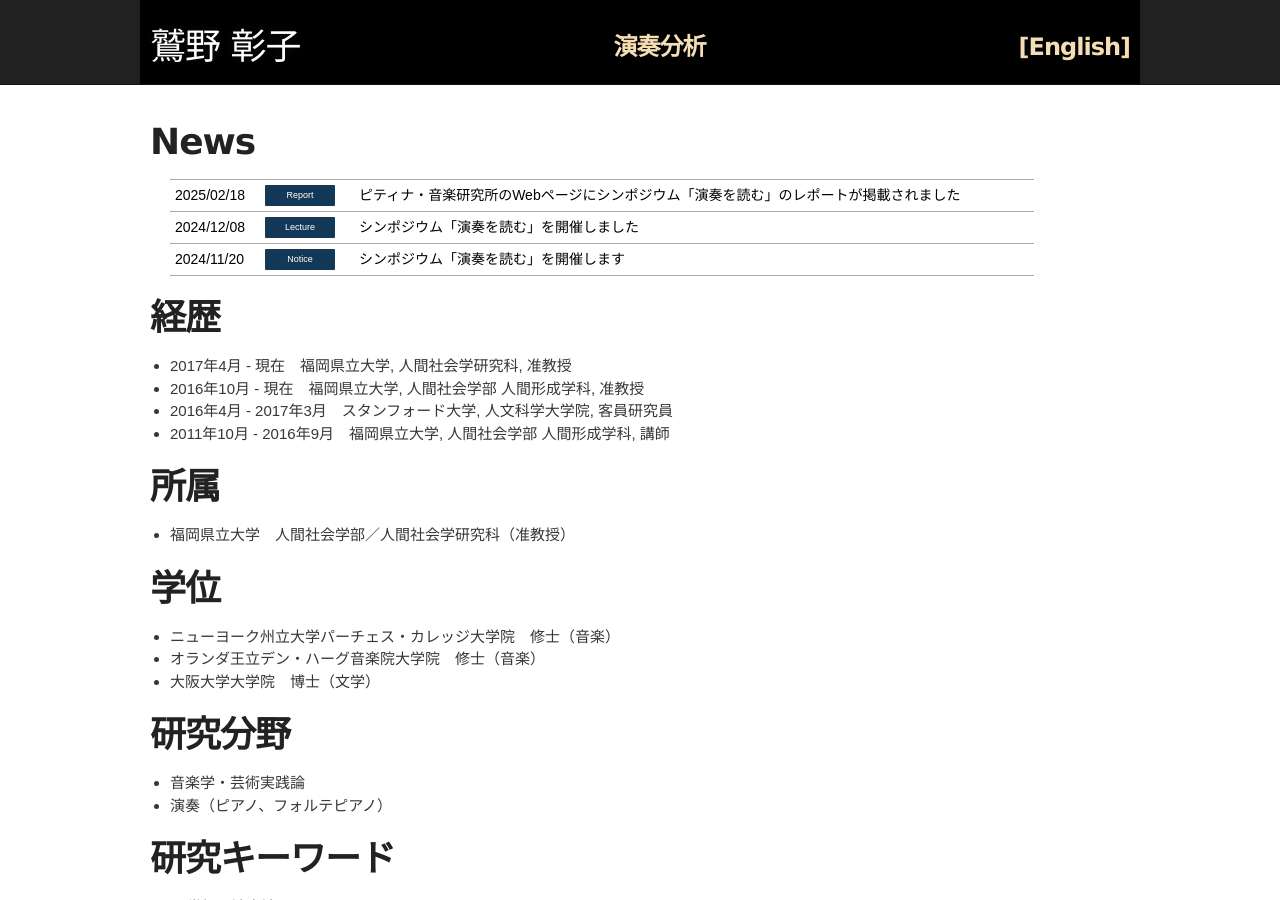
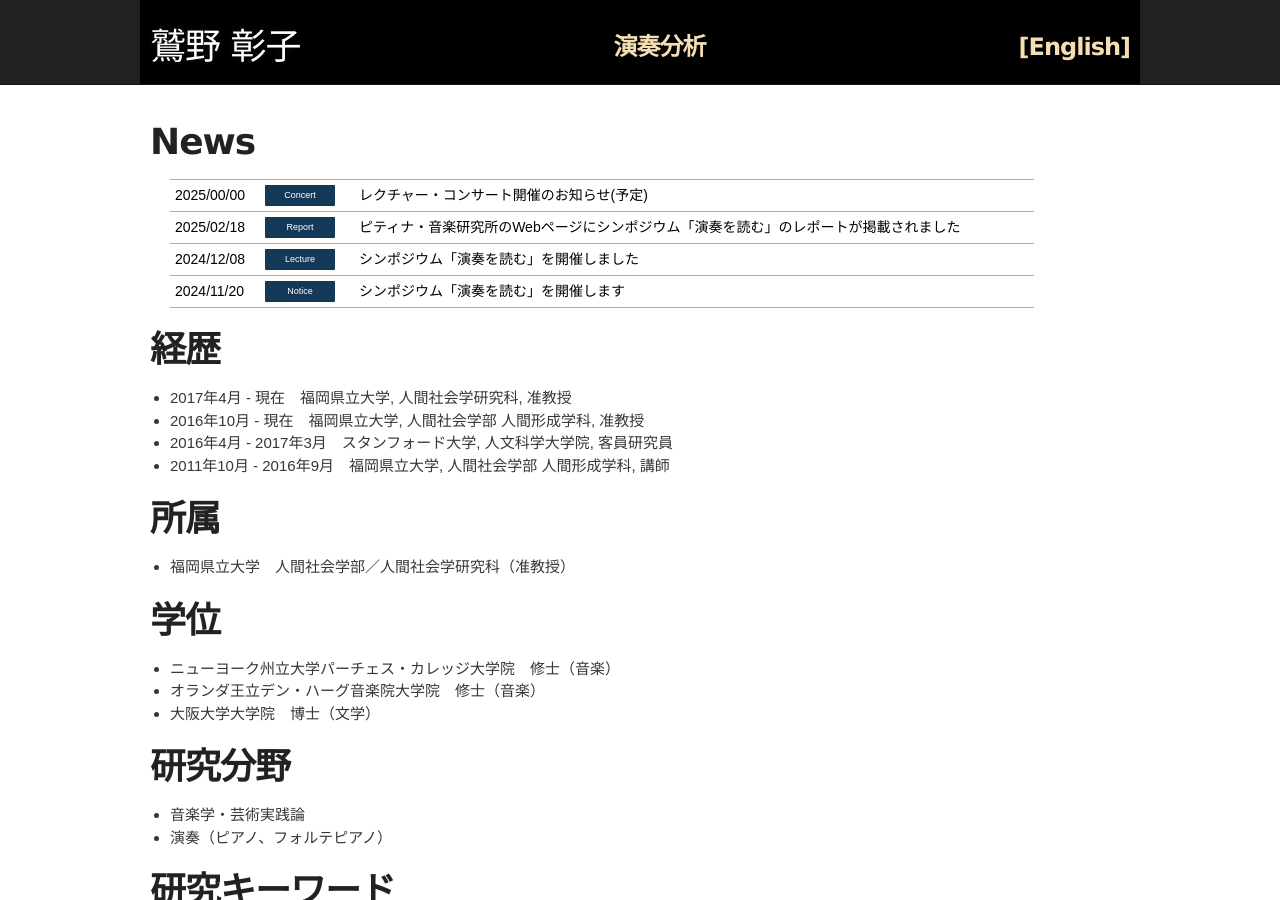
Before and after one commit to akikowashino/akikowashino.github.io, a Jekyll site: the page built from index.md, in a window 1280 px wide and 900 px high. Built offline with Jekyll 4.4.1, drawn with Linux system fonts in a browser that asks for light colours.

Commit message:
Update news.html

```diff
--- a/news.html
+++ b/news.html
@@ -4,6 +4,14 @@
 <ul class="msr_newslist01">
 <li></li>
 <li>
+	<a href="/symposium-2024" target="_blank">
+	<div>
+	<time datetime="2024-12-08">2025/00/00</time>
+	<p class="cat01">Concert</p>
+	</div>
+	<p>レクチャー・コンサート開催のお知らせ(予定)</p>
+	</a>
+</li><li>
 	<a href="https://prim.piano.or.jp/2025/02/entry_29.html" target="_blank">
 	<div>
 	<time datetime="2025-02-18">2025/02/18</time>
```
